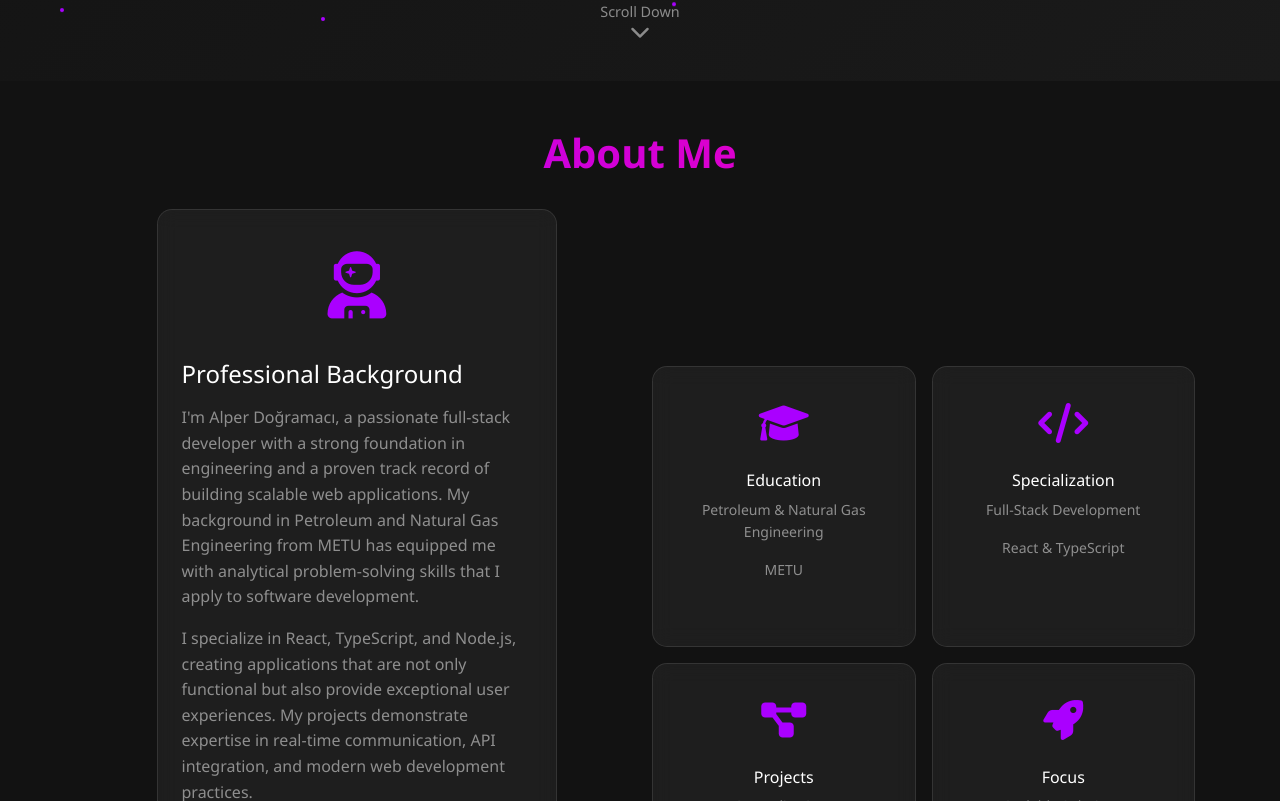
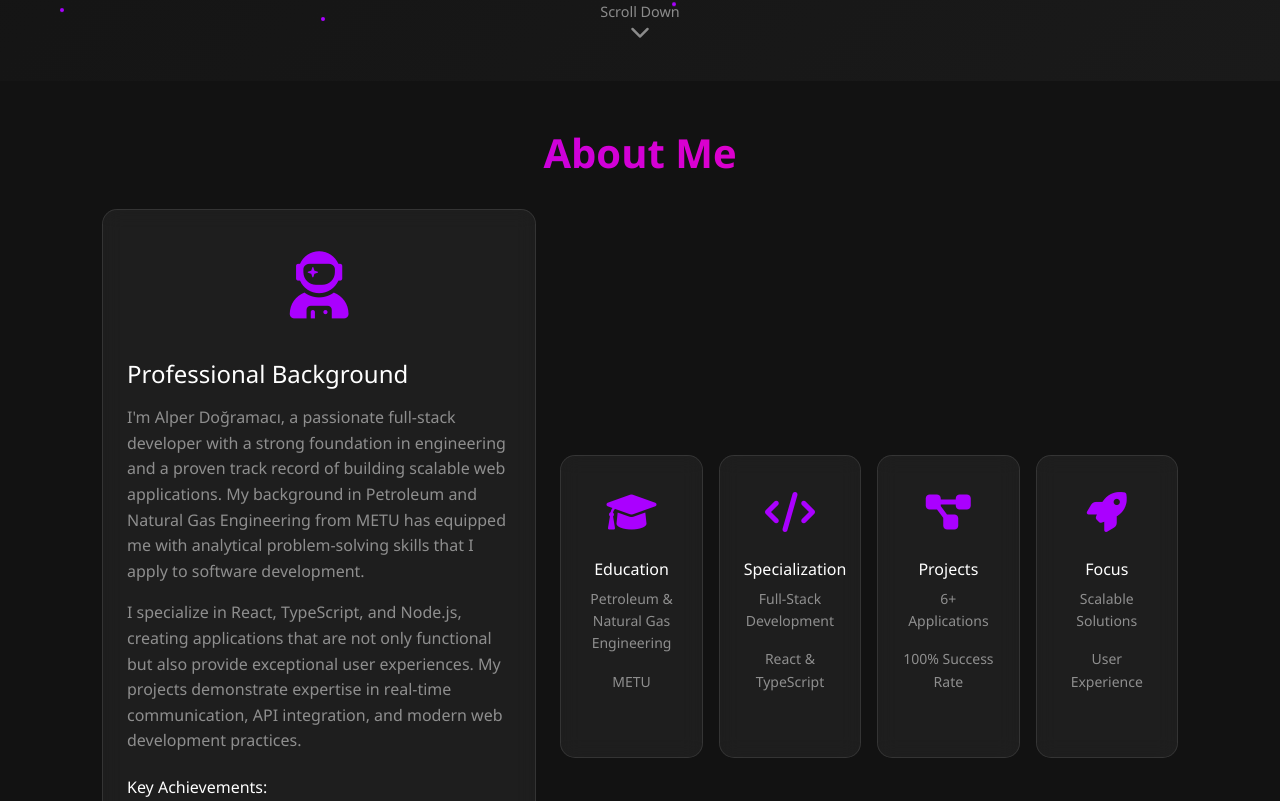
Before and after one commit to AlperDog/portfolio, a React (Create React App) app: page / in a window 1280 px wide. Shown: the part 719-1520 px from the top of the page. Built offline with nearby package versions, Linux system fonts and the light colour scheme.

Commit message:
Revise to modern responsive standards with wider containers and better grid utilization

```diff
--- a/src/App.css
+++ b/src/App.css
@@ -44,11 +44,12 @@ section {
   line-height: 1.2;
 }
 
-/* Container adjustments for mobile */
+/* Modern Container System */
 .container {
-  padding-left: 15px;
-  padding-right: 15px;
-  max-width: 100%;
+  width: 100%;
+  padding-left: clamp(1rem, 4vw, 2rem);
+  padding-right: clamp(1rem, 4vw, 2rem);
+  margin: 0 auto;
 }
 
 /* Easter Egg Styles */
@@ -504,11 +505,28 @@ section {
   background: linear-gradient(45deg, #ff00aa, #aa00ff);
 }
 
-/* Large Screen Optimizations */
+/* Modern Responsive Container System */
+@media (min-width: 576px) {
+  .container {
+    max-width: 540px;
+  }
+}
+
+@media (min-width: 768px) {
+  .container {
+    max-width: 720px;
+  }
+}
+
+@media (min-width: 992px) {
+  .container {
+    max-width: 960px;
+  }
+}
+
 @media (min-width: 1200px) {
   .container {
     max-width: 1140px;
-    margin: 0 auto;
   }
 
   section {
@@ -524,13 +542,32 @@ section {
   }
 
   .card-custom {
-    max-width: 400px;
-    margin: 0 auto 1.5rem;
+    max-width: none;
+    margin: 0 0 1.5rem 0;
+  }
+}
+
+@media (min-width: 1400px) {
+  .container {
+    max-width: 1320px;
   }
 }
 
 @media (min-width: 1600px) {
   .container {
-    max-width: 1400px;
+    max-width: 1520px;
   }
 }
+
+@media (min-width: 1920px) {
+  .container {
+    max-width: 1720px;
+  }
+}
+
+/* Ultra-wide screen support */
+@media (min-width: 2560px) {
+  .container {
+    max-width: 2000px;
+  }
+}
--- a/src/components/AboutMe.tsx
+++ b/src/components/AboutMe.tsx
@@ -6,7 +6,7 @@ const AboutMe: React.FC = () => {
       <div className="container">
         <h2 className="section-title">About Me</h2>
         <div className="row align-items-center">
-          <div className="col-lg-6 mb-4 mb-lg-0">
+          <div className="col-lg-6 col-xl-5 mb-4 mb-lg-0">
             <div className="card-custom h-100">
               <div className="text-center mb-4">
                 <div className="pulse" style={{ fontSize: 'clamp(2.5rem, 10vw, 4rem)', color: '#aa00ff' }}>
@@ -31,9 +31,9 @@ const AboutMe: React.FC = () => {
               </div>
             </div>
           </div>
-          <div className="col-lg-6">
+          <div className="col-lg-6 col-xl-7">
             <div className="row g-3">
-              <div className="col-6">
+              <div className="col-6 col-lg-3 col-xl-3">
                 <div className="card-custom text-center h-100">
                   <div className="mb-3" style={{ fontSize: 'clamp(1.5rem, 6vw, 2.5rem)', color: '#aa00ff' }}>
                     <i className="fas fa-graduation-cap"></i>
@@ -43,7 +43,7 @@ const AboutMe: React.FC = () => {
                   <p className="text-white-50 small" style={{ fontSize: 'clamp(0.75rem, 2vw, 0.875rem)' }}>METU</p>
                 </div>
               </div>
-              <div className="col-6">
+              <div className="col-6 col-lg-3 col-xl-3">
                 <div className="card-custom text-center h-100">
                   <div className="mb-3" style={{ fontSize: 'clamp(1.5rem, 6vw, 2.5rem)', color: '#aa00ff' }}>
                     <i className="fas fa-code"></i>
@@ -53,7 +53,7 @@ const AboutMe: React.FC = () => {
                   <p className="text-white-50 small" style={{ fontSize: 'clamp(0.75rem, 2vw, 0.875rem)' }}>React & TypeScript</p>
                 </div>
               </div>
-              <div className="col-6">
+              <div className="col-6 col-lg-3 col-xl-3">
                 <div className="card-custom text-center h-100">
                   <div className="mb-3" style={{ fontSize: 'clamp(1.5rem, 6vw, 2.5rem)', color: '#aa00ff' }}>
                     <i className="fas fa-project-diagram"></i>
@@ -63,7 +63,7 @@ const AboutMe: React.FC = () => {
                   <p className="text-white-50 small" style={{ fontSize: 'clamp(0.75rem, 2vw, 0.875rem)' }}>100% Success Rate</p>
                 </div>
               </div>
-              <div className="col-6">
+              <div className="col-6 col-lg-3 col-xl-3">
                 <div className="card-custom text-center h-100">
                   <div className="mb-3" style={{ fontSize: 'clamp(1.5rem, 6vw, 2.5rem)', color: '#aa00ff' }}>
                     <i className="fas fa-rocket"></i>
--- a/src/components/Contact.tsx
+++ b/src/components/Contact.tsx
@@ -199,7 +199,7 @@ const Contact: React.FC = () => {
           </p>
 
           <div className="row g-5">
-            <div className="col-lg-6">
+            <div className="col-lg-6 col-xl-5">
               <div className="card-custom h-100" style={{ backgroundColor: '#1a1a1a', border: '1px solid rgba(170, 0, 255, 0.2)' }}>
                 <h3 className="h4 text-white mb-4" style={{ fontSize: 'clamp(1.1rem, 3vw, 1.5rem)' }}>Send Me a Message</h3>
 
@@ -369,7 +369,7 @@ const Contact: React.FC = () => {
               </div>
             </div>
 
-            <div className="col-lg-6">
+            <div className="col-lg-6 col-xl-7">
               <div className="card-custom h-100" style={{ backgroundColor: '#1a1a1a', border: '1px solid rgba(170, 0, 255, 0.2)' }}>
                 <h3 className="h4 text-white mb-4" style={{ fontSize: 'clamp(1.1rem, 3vw, 1.5rem)' }}>Get In Touch</h3>
                 <p className="text-white-50 mb-4" style={{ fontSize: 'clamp(0.875rem, 2.5vw, 1rem)' }}>
@@ -379,7 +379,7 @@ const Contact: React.FC = () => {
 
                 <div className="row g-3 mb-4">
                   {socialLinks.map((social) => (
-                    <div key={social.name} className="col-6">
+                    <div key={social.name} className="col-6 col-lg-6 col-xl-6">
                       <a
                         href={social.url}
                         target="_blank"
--- a/src/components/DeployedProjects.tsx
+++ b/src/components/DeployedProjects.tsx
@@ -104,7 +104,7 @@ const DeployedProjects: React.FC = () => {
 
         <div className="row g-4">
           {deployedProjects.map((project) => (
-            <div key={project.id} className="col-lg-6 col-xl-4">
+            <div key={project.id} className="col-lg-6 col-xl-4 col-xxl-3">
               <div className="card-custom h-100">
                 <div className="text-center mb-4">
                   <div style={{ fontSize: 'clamp(2rem, 8vw, 3rem)', color: '#aa00ff' }}>
--- a/src/components/HeroSection.tsx
+++ b/src/components/HeroSection.tsx
@@ -39,8 +39,8 @@ const HeroSection: React.FC = () => {
       </div>
 
       <div className="container position-relative" style={{ zIndex: 2 }}>
-        <div className="row align-items-center">
-          <div className="col-lg-6 fade-in">
+        <div className="row align-items-center justify-content-center">
+          <div className="col-lg-5 col-xl-4 fade-in">
             <h1 className="display-3 fw-bold text-white mb-4" style={{
               fontSize: 'clamp(1.75rem, 8vw, 3.5rem)',
               lineHeight: '1.1'
@@ -113,7 +113,7 @@ const HeroSection: React.FC = () => {
               </a>
             </div>
           </div>
-          <div className="col-lg-6 text-center">
+          <div className="col-lg-5 col-xl-4 text-center">
             <div className="float" style={{
               fontSize: 'clamp(4rem, 15vw, 8rem)',
               color: '#aa00ff'
```
Also changed, not shown: src/components/Skills.tsx (+5 -5 lines).
